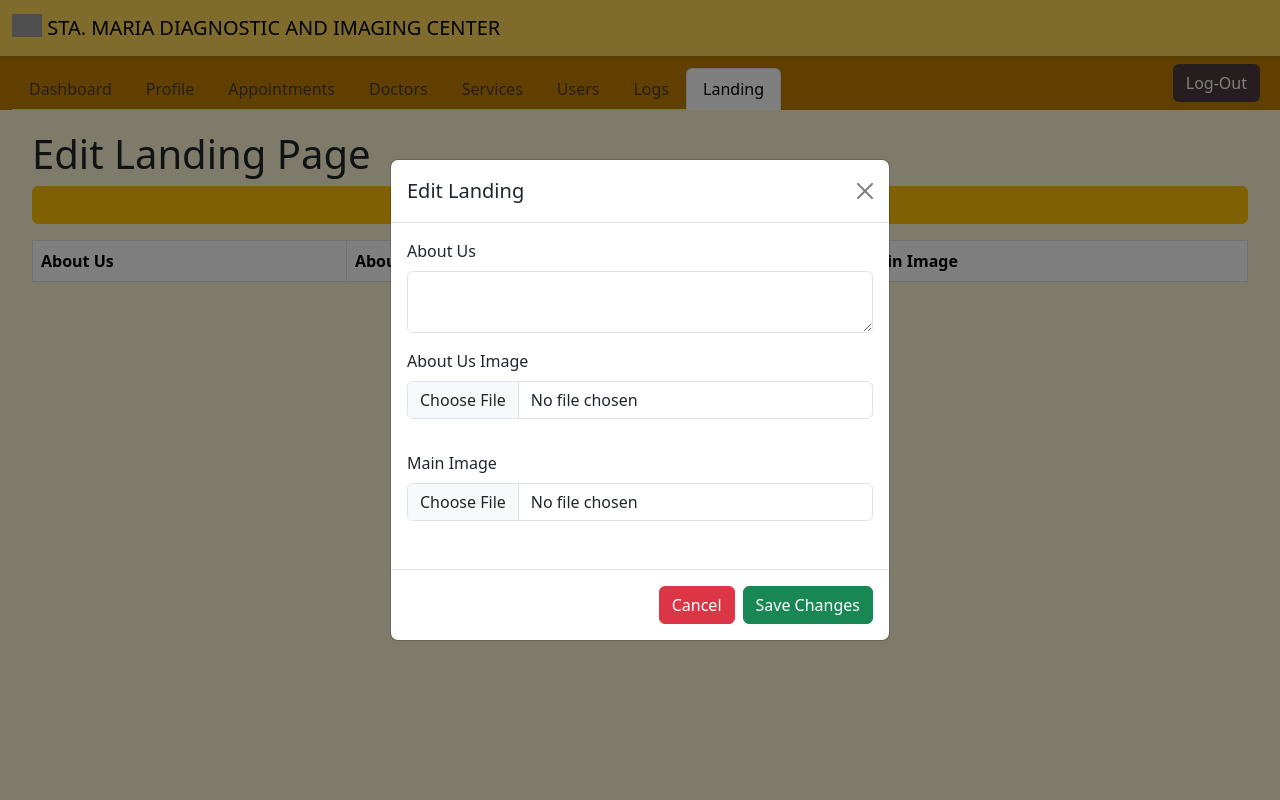
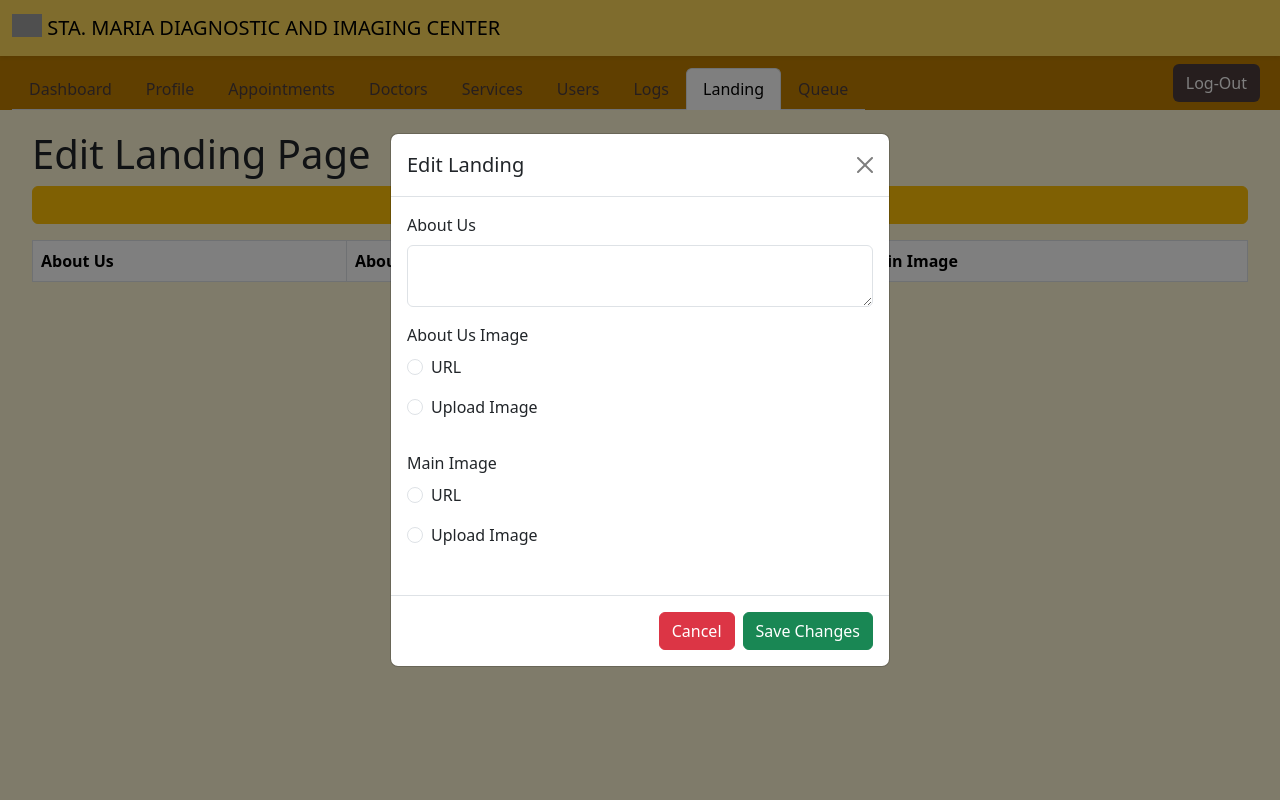
Before and after one commit to jolorambongga/SDAICv.0.13.06.23, a PHP site: page /landing.php in a window 1280 px wide, after a click on "Edit Landing Page". Run offline with PHP 8.4, Linux system fonts and the light colour scheme; data that the repository does not hold is empty; grey boxes are pictures that could not be loaded.

Commit message:
Add files via upload

```diff
--- a/admin/header.php
+++ b/admin/header.php
@@ -90,6 +90,13 @@
 					</li>
 				</ul>
 
+				<!-- queue -->
+				<ul class="nav nav-tabs my_nav">
+					<li class="nav-item">
+						<a class="nav-link <?php echo $active_queue ?>" href="queue.php">Queue</a>
+					</li>
+				</ul>
+
 
 			</div>
 			<div class="col-md-2 d-flex justify-content-end" style="background-color: #C07F00;">
--- a/admin/landing.php
+++ b/admin/landing.php
@@ -54,18 +54,47 @@
                 <textarea id="about_us" class="form-control" required></textarea>
                 <pre></pre>
 
-
                 <!-- about us image -->
                 <label for="about_us_image" class="form-label">About Us Image</label>
-                  <div class="input-group mb-3">
-                    <input type="file" class="form-control" id="about_us_image" required>
+                <div class="form-check mb-3">
+                  <input class="form-check-input" type="radio" name="about_us_image_option" id="about_us_image_url" value="url">
+                  <label class="form-check-label" for="about_us_image_url">
+                    URL
+                  </label>
+                </div>
+                <div class="form-check mb-3">
+                  <input class="form-check-input" type="radio" name="about_us_image_option" id="about_us_image_upload" value="upload">
+                  <label class="form-check-label" for="about_us_image_upload">
+                    Upload Image
+                  </label>
+                </div>
+                <div class="input-group mb-3 about-us-image-url" style="display: none;">
+                  <input type="url" class="form-control" id="about_us_image_url_input" placeholder="Enter URL">
+                </div>
+                <div class="input-group mb-3 about-us-image-upload" style="display: none;">
+                  <input type="file" class="form-control" id="about_us_image_upload_input">
                 </div>
                 <pre></pre>
 
                 <!-- main image -->
                 <label for="main_image" class="form-label">Main Image</label>
-                  <div class="input-group mb-3">
-                    <input type="file" class="form-control" id="main_image" required>
+                <div class="form-check mb-3">
+                  <input class="form-check-input" type="radio" name="main_image_option" id="main_image_url" value="url">
+                  <label class="form-check-label" for="main_image_url">
+                    URL
+                  </label>
+                </div>
+                <div class="form-check mb-3">
+                  <input class="form-check-input" type="radio" name="main_image_option" id="main_image_upload" value="upload">
+                  <label class="form-check-label" for="main_image_upload">
+                    Upload Image
+                  </label>
+                </div>
+                <div class="input-group mb-3 main-image-url" style="display: none;">
+                  <input type="url" class="form-control" id="main_image_url_input" placeholder="Enter URL">
+                </div>
+                <div class="input-group mb-3 main-image-upload" style="display: none;">
+                  <input type="file" class="form-control" id="main_image_upload_input">
                 </div>
                 <pre></pre>
 
@@ -86,10 +115,26 @@
 
   <script type="text/javascript">
     $(document).ready(function(){
-
-
+      $('input[name="about_us_image_option"]').change(function() {
+        if (this.value === 'url') {
+          $('.about-us-image-url').show();
+          $('.about-us-image-upload').hide();
+        } else if (this.value === 'upload') {
+          $('.about-us-image-url').hide();
+          $('.about-us-image-upload').show();
+        }
       });
 
+      $('input[name="main_image_option"]').change(function() {
+        if (this.value === 'url') {
+          $('.main-image-url').show();
+          $('.main-image-upload').hide();
+        } else if (this.value === 'upload') {
+          $('.main-image-url').hide();
+          $('.main-image-upload').show();
+        }
+      });
+    });
   </script>
 
   <script src='https://cdn.jsdelivr.net/npm/bootstrap@5.3.3/dist/js/bootstrap.bundle.min.js'></script>
```
Also changed, not shown: admin/queue.php (added, +50 -0 lines). Lines whose indentation alone changed are shown as unchanged.
